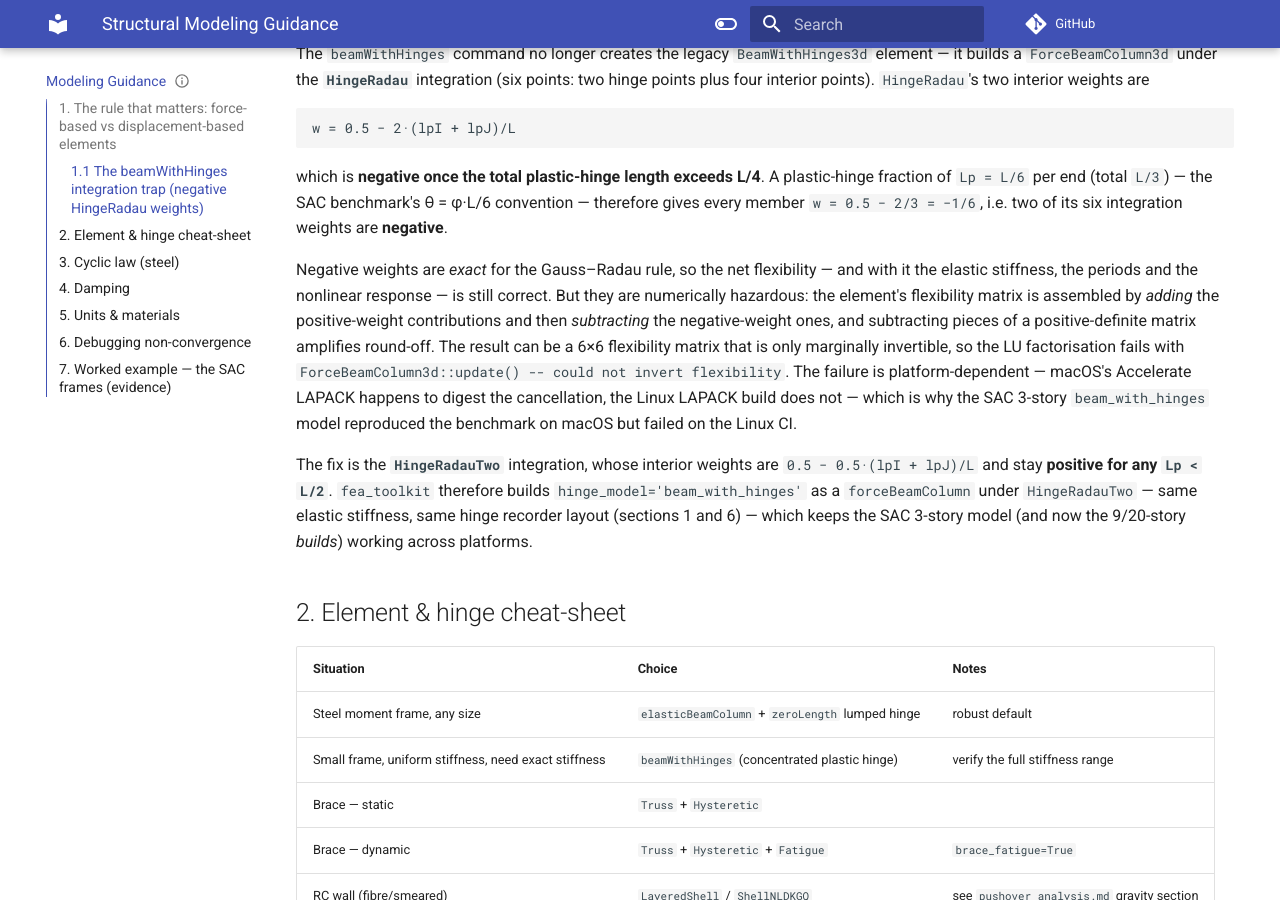
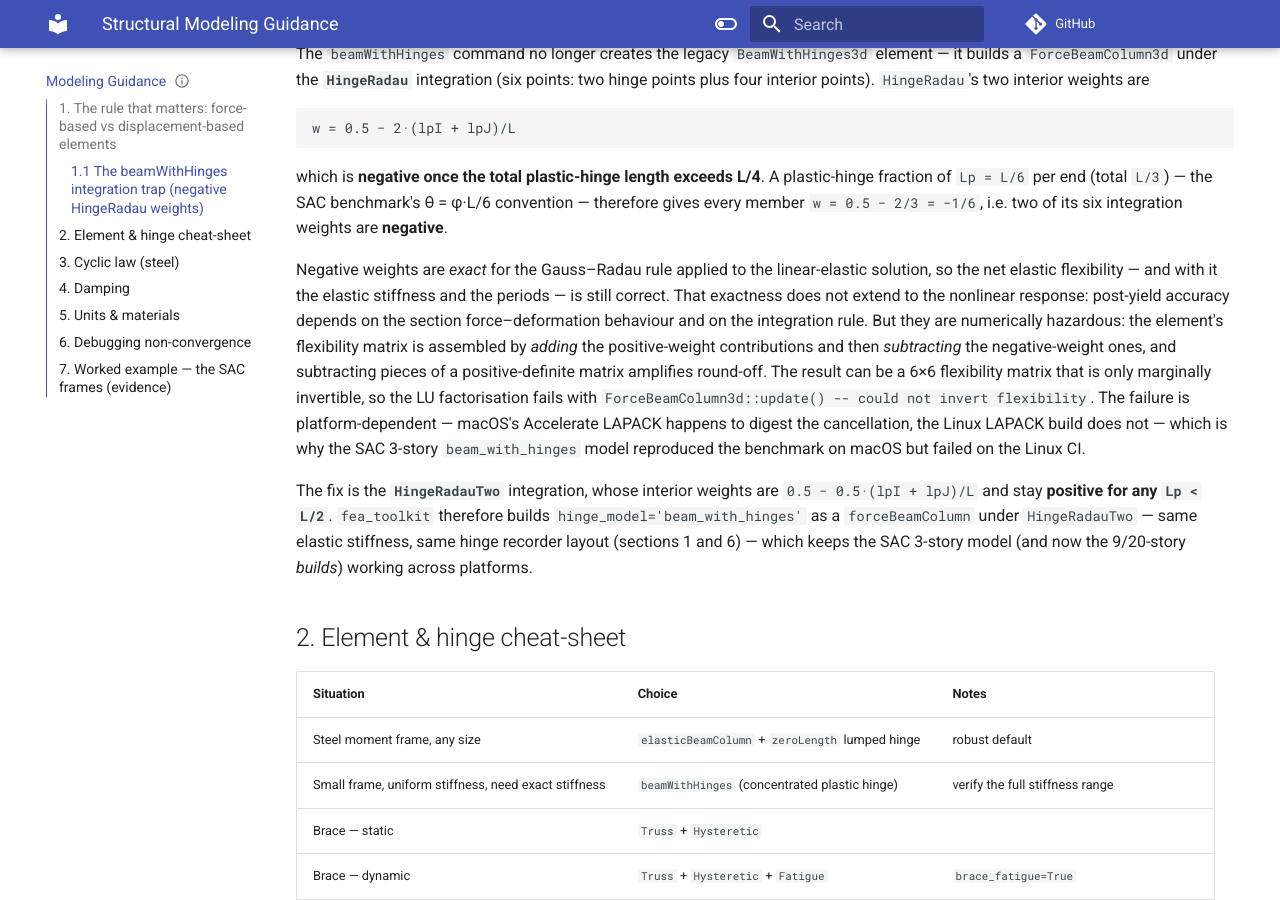
Before and after one commit to boustrephon/fea_toolkit, an MkDocs documentation site: the page built from docs/modeling_guidance.md, in a window 1280 px wide and 900 px high, scrolled down 1126 px. Built offline with MkDocs 1.6.1 and Material for MkDocs 9.7.7, drawn with Linux system fonts in a browser that asks for light colours; comment, search, counter and statistics services are not loaded.

Commit message:
docs: limit Gauss-Radau exactness to the linear-elastic solution
Negative HingeRadau weights are exact only for the linear-elastic solution; post-yield accuracy depends on section behaviour and the integration rule.

```diff
--- a/docs/modeling_guidance.md
+++ b/docs/modeling_guidance.md
@@ -67,9 +67,12 @@ plastic-hinge fraction of `Lp = L/6` per end (total `L/3`) — the SAC benchmark
 θ = φ·L/6 convention — therefore gives every member `w = 0.5 − 2/3 = −1/6`, i.e.
 two of its six integration weights are **negative**.
 
-Negative weights are *exact* for the Gauss–Radau rule, so the net flexibility —
-and with it the elastic stiffness, the periods and the nonlinear response — is
-still correct.  But they are numerically hazardous: the element's flexibility
+Negative weights are *exact* for the Gauss–Radau rule applied to the
+linear-elastic solution, so the net elastic flexibility — and with it the
+elastic stiffness and the periods — is still correct.  That exactness does not
+extend to the nonlinear response: post-yield accuracy depends on the section
+force–deformation behaviour and on the integration rule.  But they are
+numerically hazardous: the element's flexibility
 matrix is assembled by *adding* the positive-weight contributions and then
 *subtracting* the negative-weight ones, and subtracting pieces of a
 positive-definite matrix amplifies round-off.  The result can be a 6×6
```
